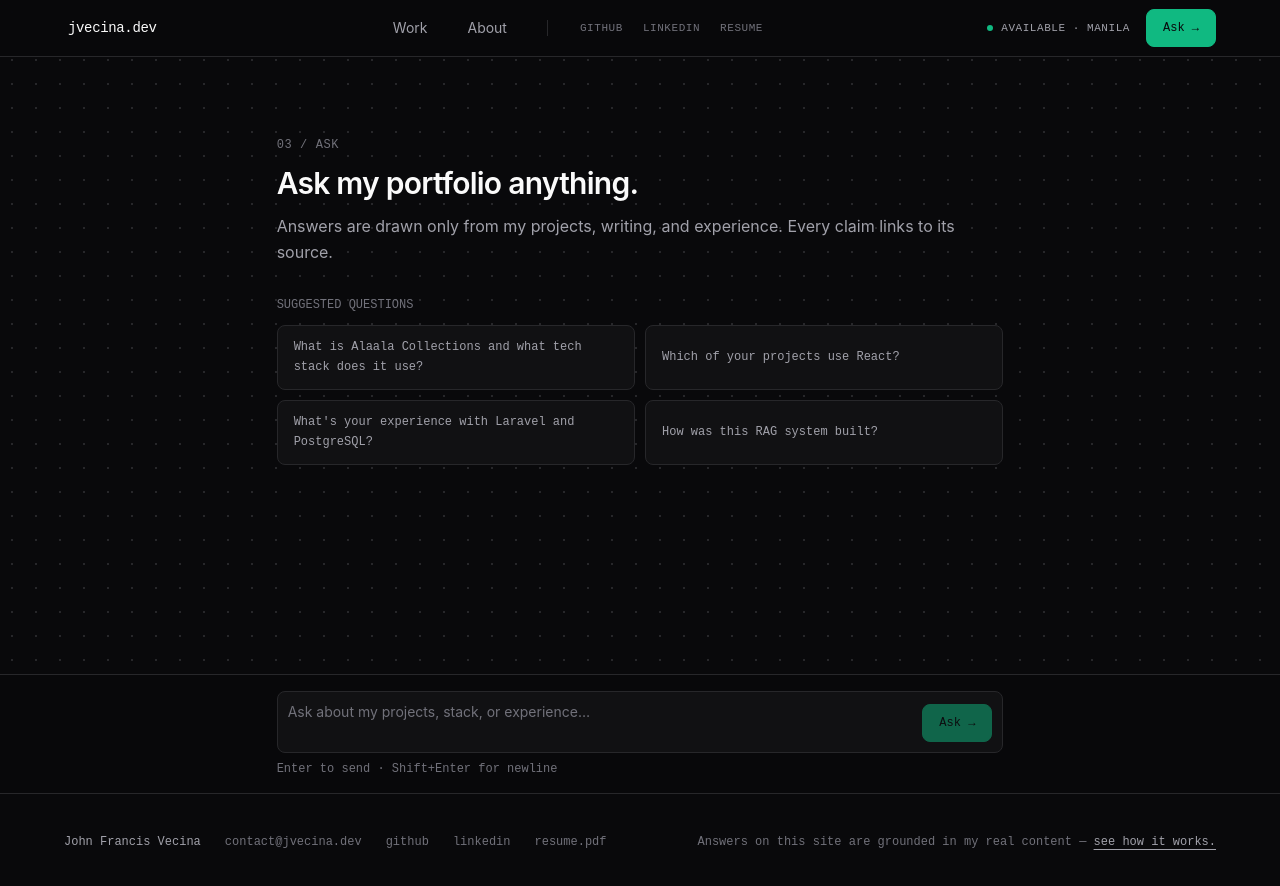
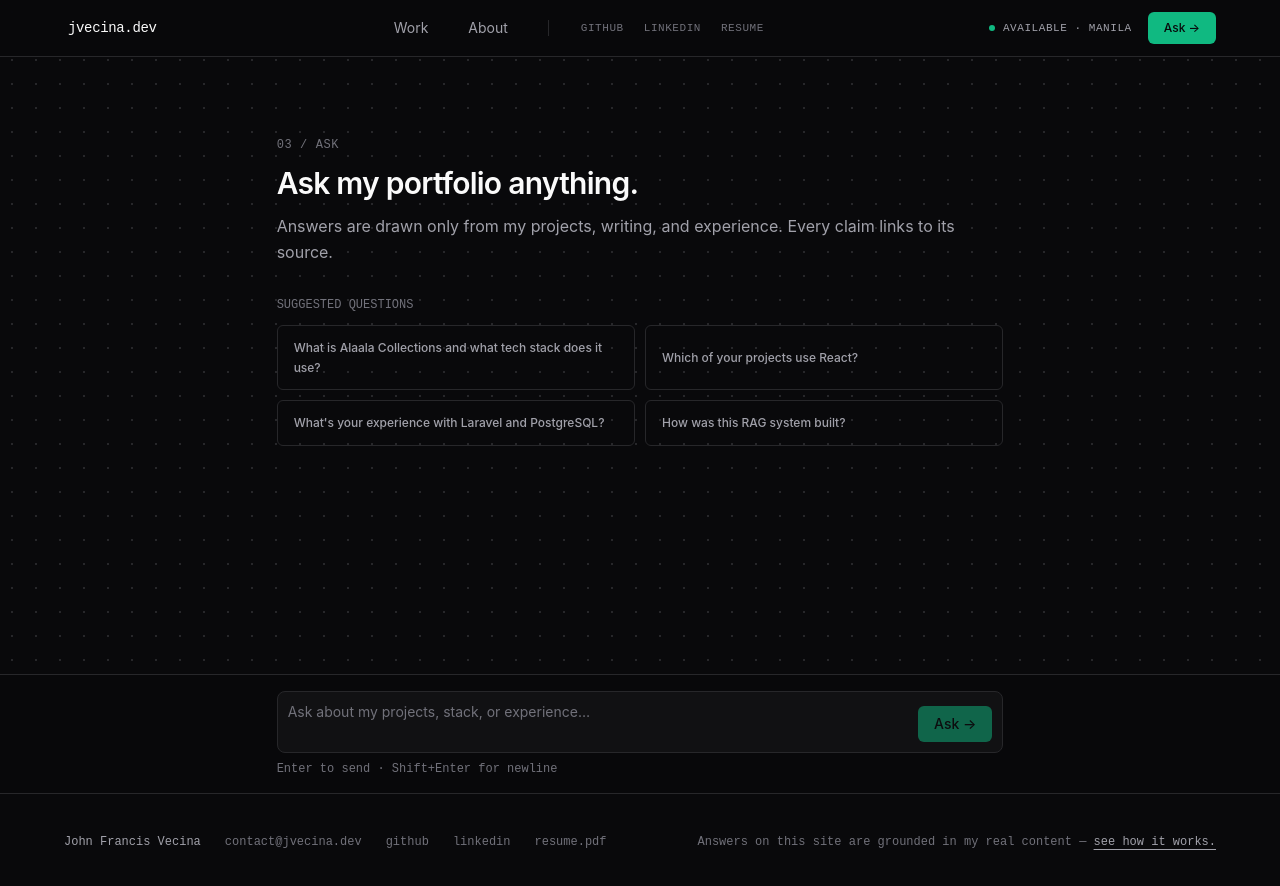
Before and after one commit to jvecinadev/jvecinadev-rag, a React (Vite) app in the folder frontend/: page /chat in a window 1280 px wide. Shown: the top 886 px of the page. Built offline with nearby package versions, Linux system fonts and the light colour scheme.

Commit message:
refactor: Update Button component props and styling for improved clarity and consistency

```diff
--- a/frontend/src/components/Button.tsx
+++ b/frontend/src/components/Button.tsx
@@ -1,12 +1,14 @@
 import React from 'react';
-import { Link } from 'react-router-dom';
+import { Link, type LinkProps } from 'react-router-dom';
 
-export type ButtonVariant = 'primary' | 'ghost' | 'icon';
+type Variant = 'primary' | 'ghost' | 'subtle';
+type Size = 'sm' | 'md';
 
 interface BaseProps {
-  variant?: ButtonVariant;
+  variant?: Variant;
+  size?: Size;
+  children: React.ReactNode;
   className?: string;
-  children: React.ReactNode;
 }
 
 type ButtonAsButton = BaseProps &
@@ -16,7 +18,7 @@ type ButtonAsButton = BaseProps &
   };
 
 type ButtonAsLink = BaseProps &
-  Omit<React.ComponentPropsWithoutRef<typeof Link>, keyof BaseProps> & {
+  Omit<LinkProps, keyof BaseProps> & {
     to: string;
     href?: undefined;
   };
@@ -29,29 +31,41 @@ type ButtonAsAnchor = BaseProps &
 
 export type ButtonProps = ButtonAsButton | ButtonAsLink | ButtonAsAnchor;
 
-const BASE_CLASSES =
-  'inline-flex items-center justify-center gap-2 rounded-lg font-mono text-xs font-medium transition-colors duration-150 focus:outline-none focus:ring-2 focus:ring-accent/40 disabled:pointer-events-none disabled:opacity-50 cursor-pointer';
+export const Button: React.FC<ButtonProps> = (props) => {
+  const {
+    variant = 'primary',
+    size = 'md',
+    className = '',
+    children,
+  } = props;
 
-const VARIANT_CLASSES: Record<ButtonVariant, string> = {
-  primary:
-    'border border-accent bg-accent px-4 py-2.5 text-ink hover:bg-accent/90',
-  ghost:
-    'border border-border bg-surface px-4 py-2.5 text-text hover:border-accent/50 hover:bg-surface2',
-  icon: 'border border-border bg-surface p-2 text-textMuted hover:border-accent/50 hover:bg-surface2 hover:text-text',
-};
+  const baseClasses =
+    'inline-flex items-center justify-center gap-2 font-sans font-medium rounded-md transition-colors duration-150 focus:outline-none focus:ring-2 focus:ring-accent/40 disabled:opacity-50 disabled:pointer-events-none cursor-pointer';
 
-export function Button(props: ButtonProps) {
-  const { variant = 'primary', className = '', children } = props;
-  const combinedClassName = `${BASE_CLASSES} ${VARIANT_CLASSES[variant]} ${className}`.trim();
+  const variantClasses: Record<Variant, string> = {
+    primary: 'bg-accent text-ink hover:bg-accent/90 font-medium',
+    ghost:
+      'bg-transparent border border-border text-text hover:border-textMuted hover:bg-surface2',
+    subtle:
+      'bg-transparent text-textMuted hover:text-text hover:bg-surface2',
+  };
 
-  if ('to' in props && props.to !== undefined) {
+  const sizeClasses: Record<Size, string> = {
+    sm: 'px-3 py-1.5 text-xs',
+    md: 'px-4 py-2 text-sm',
+  };
+
+  const combinedClassName = `${baseClasses} ${variantClasses[variant]} ${sizeClasses[size]} ${className}`.trim();
+
+  if (typeof props.to === 'string') {
     const {
       to,
-      variant: _variant,
-      className: _className,
-      children: _children,
+      variant: _v,
+      size: _s,
+      className: _c,
+      children: _ch,
       ...linkRest
-    } = props;
+    } = props as ButtonAsLink;
     return (
       <Link to={to} className={combinedClassName} {...linkRest}>
         {children}
@@ -59,21 +73,22 @@ export function Button(props: ButtonProps) {
     );
   }
 
-  if ('href' in props && props.href !== undefined) {
+  if (typeof props.href === 'string') {
     const {
       href,
-      variant: _variant,
-      className: _className,
-      children: _children,
+      variant: _v,
+      size: _s,
+      className: _c,
+      children: _ch,
       ...anchorRest
-    } = props;
+    } = props as ButtonAsAnchor;
     const isExternal = href.startsWith('http');
     return (
       <a
         href={href}
+        className={combinedClassName}
         target={isExternal ? '_blank' : anchorRest.target}
         rel={isExternal ? 'noreferrer' : anchorRest.rel}
-        className={combinedClassName}
         {...anchorRest}
       >
         {children}
@@ -82,16 +97,19 @@ export function Button(props: ButtonProps) {
   }
 
   const {
-    variant: _variant,
-    className: _className,
-    children: _children,
+    variant: _v,
+    size: _s,
+    className: _c,
+    children: _ch,
     type = 'button',
     ...buttonRest
-  } = props;
+  } = props as ButtonAsButton;
 
   return (
     <button type={type} className={combinedClassName} {...buttonRest}>
       {children}
     </button>
   );
-}
+};
+
+export default Button;
```
